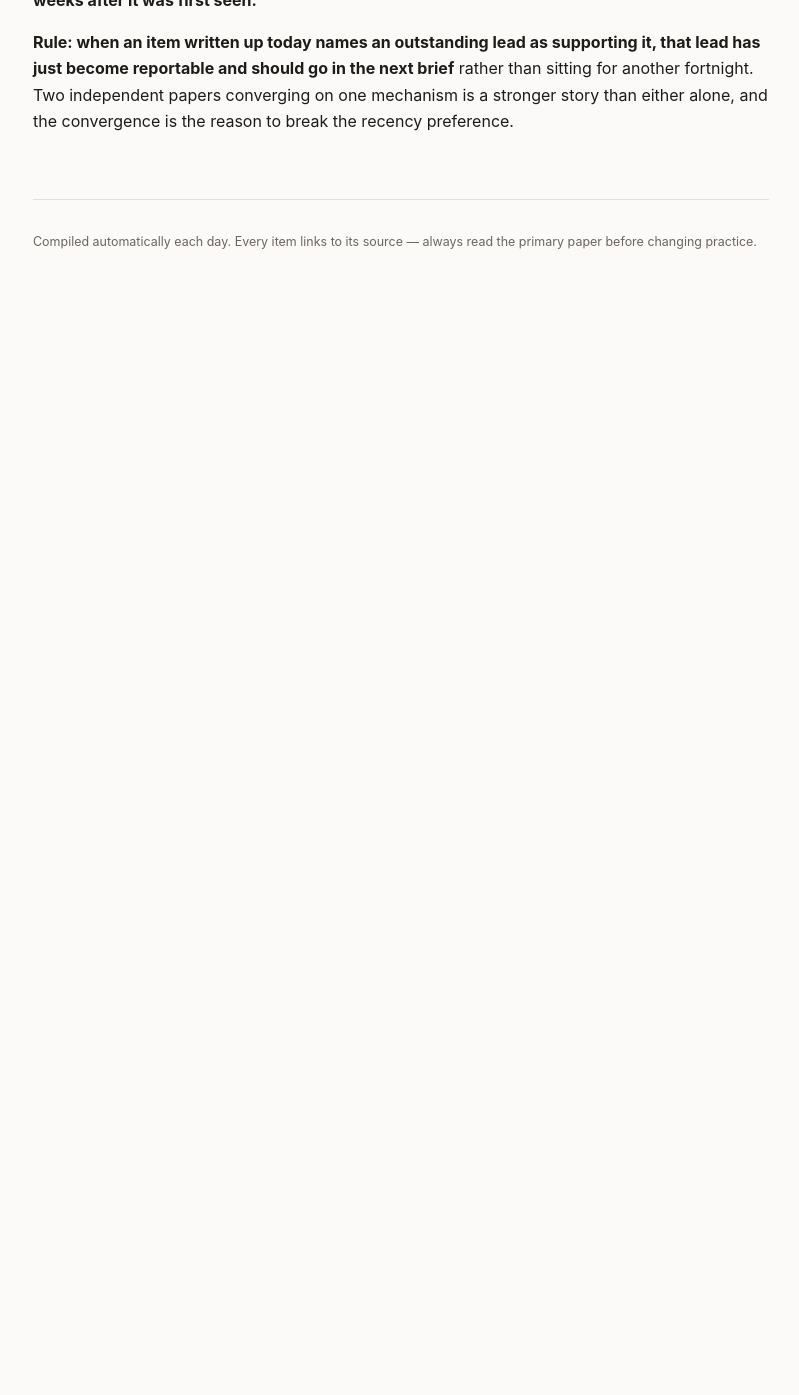
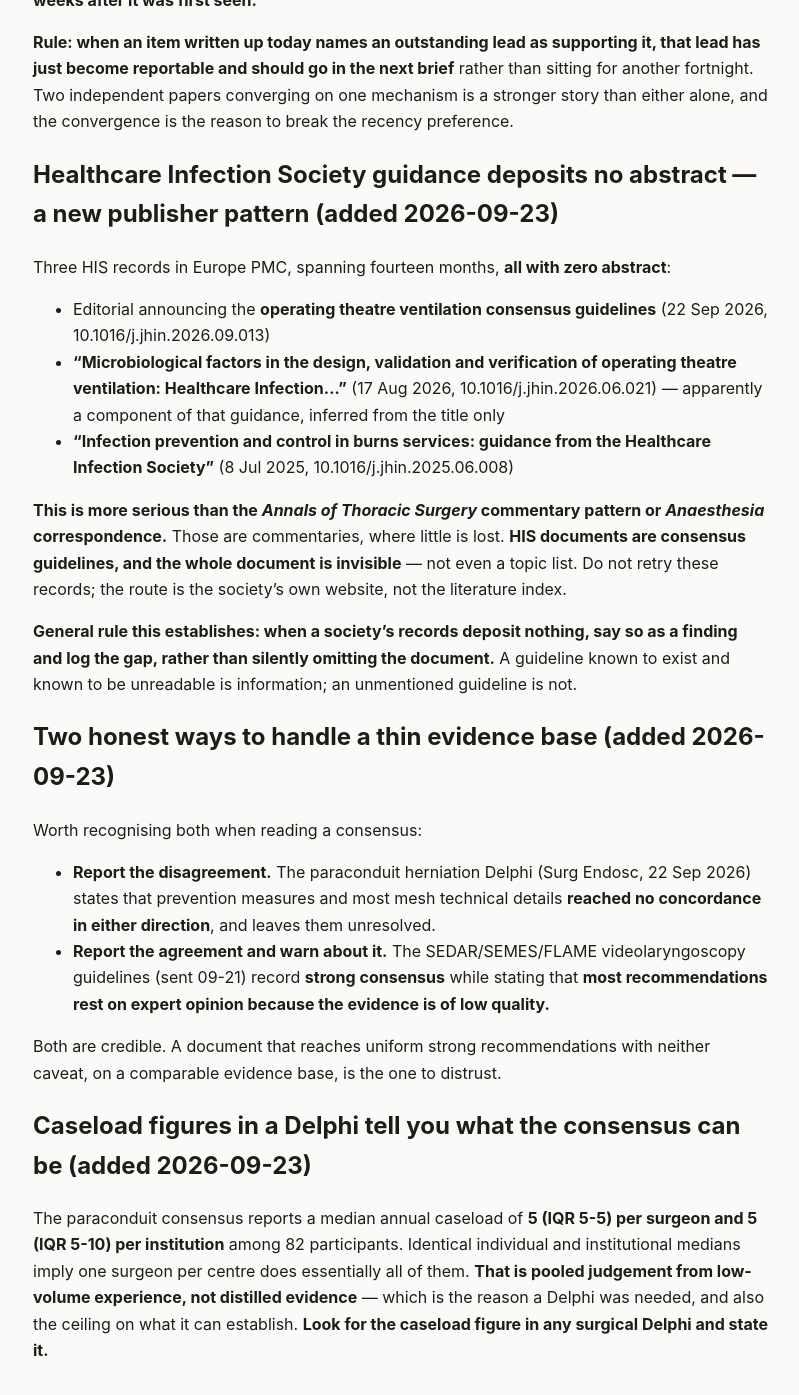
Before and after one commit to nicusilviuu/medical-literature, a Jekyll site: the page built from claude/source-notes.md, in a window 1280 px wide and 1400 px high, scrolled down 21032 px. Shown: the top 1395 px of the window, without its empty margins (239-1038 px from the left). Built offline with Jekyll 4.4.1, drawn with Linux system fonts in a browser that asks for light colours; our own code applies the rules of GitHub Pages for plain Markdown files; before the commit the page ends 21361 px from its top, so only the background shows below that.

Commit message:
Add 2026-09-23 guidelines watch
No new guidelines from tracked societies; 89 guideline-titled hits, none from
the tracked list. French societies: twenty-three days without output.

Three in-scope documents from elsewhere. An international position statement
on inpatient CGM, insulin pumps and automated insulin delivery, dual-published
in Diabetes Care and Diabetologia, with perioperative care as a named topic -
third document in the glycaemia seam, and Dhatariya authors both this and the
Anaesthesia GLP-1/SGLT2 consensus sent on the 20th. Its scope boundary is the
interesting part: non-critically ill adults only, so it declines exactly the
setting where interstitial sensor accuracy is most in doubt.

The first expert consensus on paraconduit herniation after oesophagectomy -
82 surgeons, 19 countries, and a median annual caseload of five per surgeon
and five per institution, which sets the ceiling on what the document can be.
Its most useful recommendations are the negative ones, and it states plainly
where no concordance was reached, which is one of the two honest ways to
handle a thin evidence base.

And Healthcare Infection Society consensus guidelines on operating theatre
ventilation, reported as a finding about reachability rather than a summary:
three HIS records across fourteen months, none depositing an abstract, so the
entire document is invisible - not even a topic list. Logged as the first open
and wholly opaque gap in this archive.

One cross-reference was corrected before commit: a CGM-in-critical-illness
study was described as logged in a brief when it sits only on the outstanding
list, and the page now says it has been seen but not written up.

Co-Authored-By: Claude Opus 5 <noreply@anthropic.com>
Claude-Session: https://claude.ai/code/session_01T5ivnnDnrzDTzAtfHdiCMS

```diff
--- a/claude/source-notes.md
+++ b/claude/source-notes.md
@@ -819,3 +819,46 @@ rather than a consumption problem. **Written up on 23 September, two weeks after
 become reportable and should go in the next brief** rather than sitting for another fortnight. Two
 independent papers converging on one mechanism is a stronger story than either alone, and the
 convergence is the reason to break the recency preference.
+
+## Healthcare Infection Society guidance deposits no abstract — a new publisher pattern (added 2026-09-23)
+
+Three HIS records in Europe PMC, spanning fourteen months, **all with zero abstract**:
+
+- Editorial announcing the **operating theatre ventilation consensus guidelines** (22 Sep 2026,
+  10.1016/j.jhin.2026.09.013)
+- **"Microbiological factors in the design, validation and verification of operating theatre
+  ventilation: Healthcare Infection…"** (17 Aug 2026, 10.1016/j.jhin.2026.06.021) — apparently a
+  component of that guidance, inferred from the title only
+- **"Infection prevention and control in burns services: guidance from the Healthcare Infection
+  Society"** (8 Jul 2025, 10.1016/j.jhin.2025.06.008)
+
+**This is more serious than the *Annals of Thoracic Surgery* commentary pattern or *Anaesthesia*
+correspondence.** Those are commentaries, where little is lost. **HIS documents are consensus
+guidelines, and the whole document is invisible** — not even a topic list. Do not retry these
+records; the route is the society's own website, not the literature index.
+
+**General rule this establishes: when a society's records deposit nothing, say so as a finding and
+log the gap, rather than silently omitting the document.** A guideline known to exist and known to be
+unreadable is information; an unmentioned guideline is not.
+
+## Two honest ways to handle a thin evidence base (added 2026-09-23)
+
+Worth recognising both when reading a consensus:
+
+- **Report the disagreement.** The paraconduit herniation Delphi (Surg Endosc, 22 Sep 2026) states
+  that prevention measures and most mesh technical details **reached no concordance in either
+  direction**, and leaves them unresolved.
+- **Report the agreement and warn about it.** The SEDAR/SEMES/FLAME videolaryngoscopy guidelines
+  (sent 09-21) record **strong consensus** while stating that **most recommendations rest on expert
+  opinion because the evidence is of low quality.**
+
+Both are credible. A document that reaches uniform strong recommendations with neither caveat, on a
+comparable evidence base, is the one to distrust.
+
+## Caseload figures in a Delphi tell you what the consensus can be (added 2026-09-23)
+
+The paraconduit consensus reports a median annual caseload of **5 (IQR 5-5) per surgeon and 5 (IQR
+5-10) per institution** among 82 participants. Identical individual and institutional medians imply
+one surgeon per centre does essentially all of them. **That is pooled judgement from low-volume
+experience, not distilled evidence** — which is the reason a Delphi was needed, and also the ceiling
+on what it can establish. **Look for the caseload figure in any surgical Delphi and state it.**
```
Also changed, not shown: _guidelines/2026-09-23.md (added, +204 -0 lines), claude/outstanding.md (+27 -0 lines).
